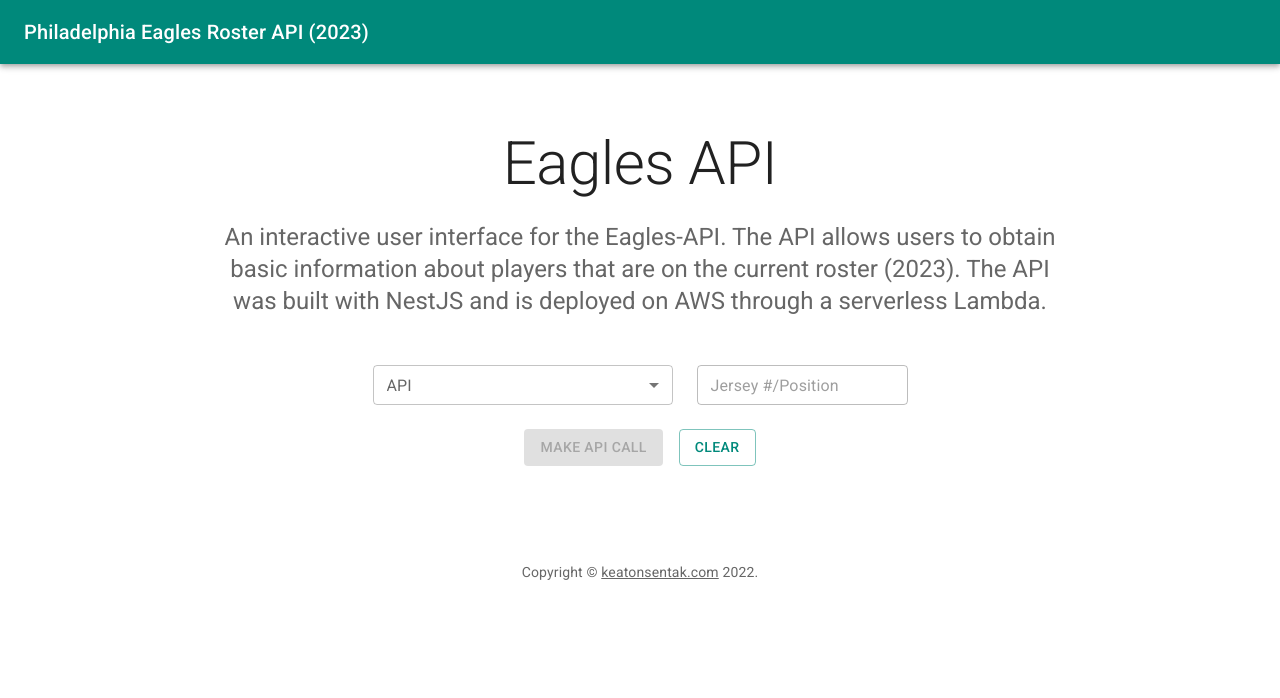
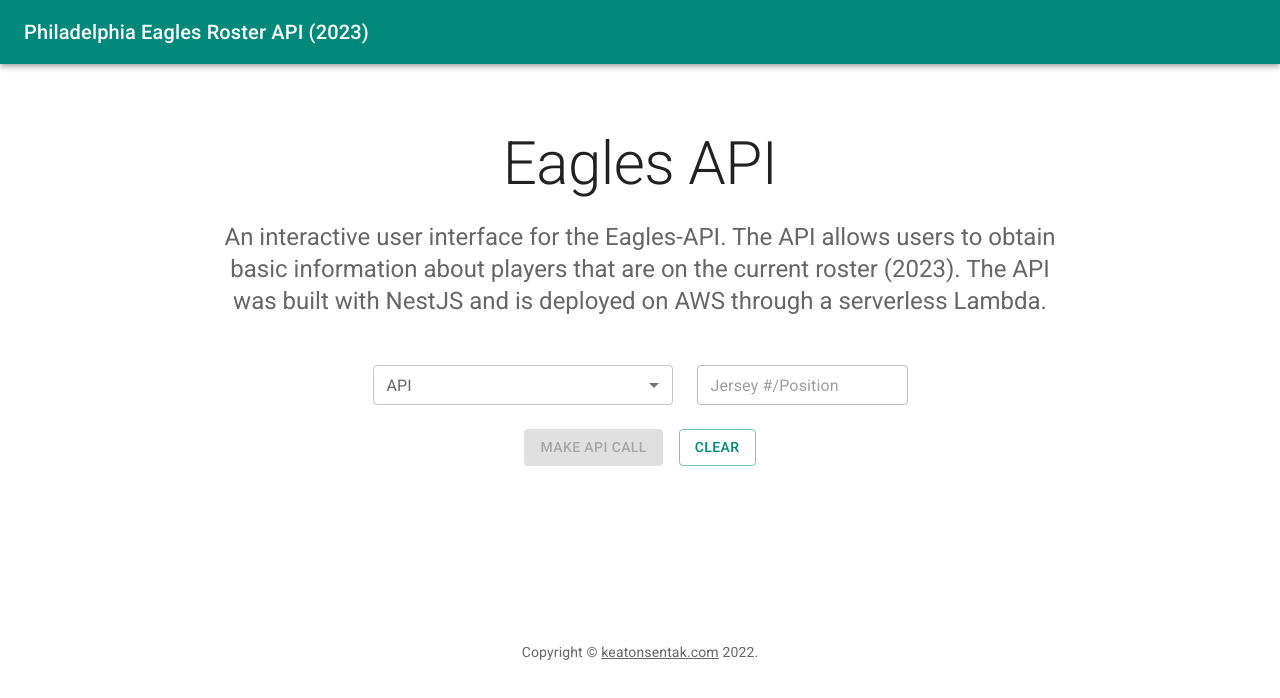
Before and after one commit to ksentak/eagles-api-ui, a React (Create React App) app: page / in a window 1280 px wide. Shown: the top 698 px of the page. Built offline with nearby package versions, Linux system fonts and the light colour scheme.

Commit message:
adjust footer

```diff
--- a/src/pages/Home/components/Footer.js
+++ b/src/pages/Home/components/Footer.js
@@ -4,7 +4,10 @@
 
 const Footer = () => {
   return (
-    <Box sx={{ bgcolor: 'background.paper', p: 6 }} component='footer'>
+    <Box
+      sx={{ bgcolor: 'background.paper', p: 6, mt: '80px' }}
+      component='footer'
+    >
       <Typography variant='body2' color='text.secondary' align='center'>
         {'Copyright © '}
         <Link color='inherit' href='https://keatonsentak.com/'>
```
